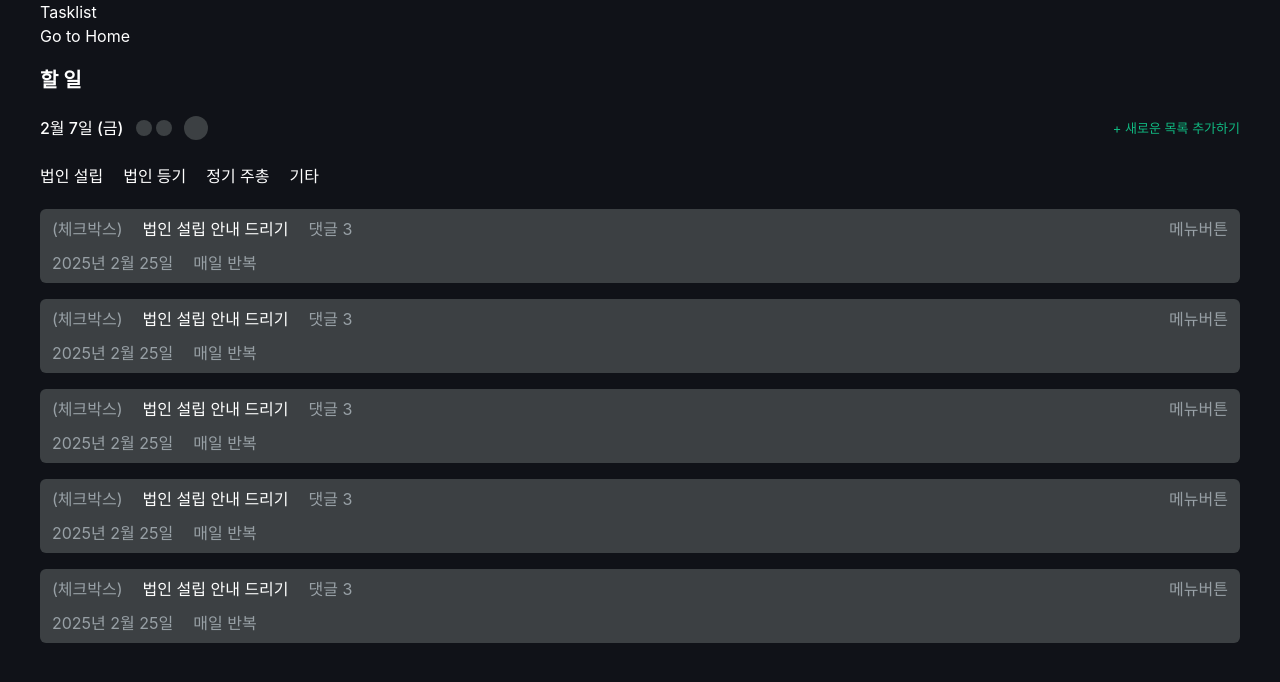
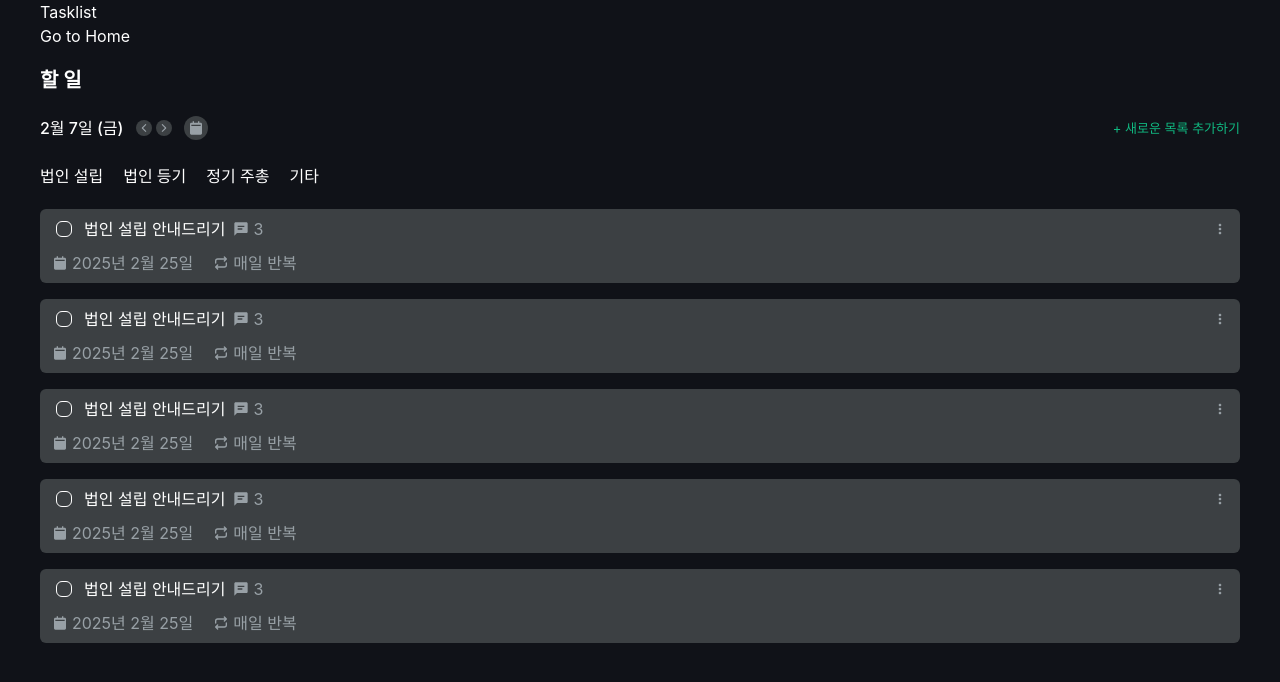
Before and after one commit to changhui-chan/TeamSync, a Next.js app: page /1/tasklist in a window 1280 px wide. Shown: the top 682 px of the page. Built offline with nearby package versions, Linux system fonts and the light colour scheme.

Commit message:
✨ feat: 아이콘 추가 및 라디오 구현

```diff
--- a/package.json
+++ b/package.json
@@ -34,7 +34,8 @@
     "react-merge-refs": "^2.1.1",
     "react-responsive": "^10.0.0",
     "react-toastify": "^11.0.3",
-    "vercel": "^40.1.0"
+    "vercel": "^40.1.0",
+    "react-icons": "^5.4.0"
   },
   "devDependencies": {
     "@eslint/eslintrc": "^3.2.0",
--- a/src/feature/[teamid]/tasklist/TaskItem.tsx
+++ b/src/feature/[teamid]/tasklist/TaskItem.tsx
@@ -1,17 +1,58 @@
+import { useState } from 'react';
+import {
+  BiCheck,
+  BiDotsVerticalRounded,
+  BiSolidCalendarAlt,
+  BiSolidCommentDetail,
+} from 'react-icons/bi';
+import { TbRepeat } from 'react-icons/tb';
+
 const TaskItem = () => {
+  const [isDone, setIsDone] = useState(false);
+  const handleDone = () => {
+    setIsDone(!isDone);
+  };
+  const title = '법인 설립 안내드리기';
+
   return (
     <div className="flex h-[74px] flex-col justify-between rounded-md bg-black-300 px-3 py-2">
-      <div className="flex justify-between">
-        <div className="flex gap-5">
-          <p className="text-white-500">(체크박스)</p>
-          <p>법인 설립 안내 드리기</p>
-          <p className="text-white-500">댓글 3</p>
+      <div className="flex items-center justify-between">
+        <div className="flex gap-2">
+          <label className="relative h-6 w-6">
+            <input
+              type="radio"
+              value={title}
+              name={'checkbox'}
+              checked={isDone}
+              onChange={handleDone}
+              onClick={handleDone}
+              className="h-6 w-6 appearance-none"
+            />
+            {isDone ? (
+              <BiCheck className={`absolute left-1 top-1 z-10 h-4 w-4`} />
+            ) : (
+              <></>
+            )}
+            <div
+              className={`absolute left-1 top-1 h-4 w-4 rounded-md border ${isDone ? 'border-green-500 bg-green-500' : 'border-white-100'}`}
+            />
+          </label>
+          <p className={`${isDone ? 'line-through' : ''}`}>{title}</p>
+          <p className="flex items-center gap-1 text-white-500">
+            <BiSolidCommentDetail />3
+          </p>
         </div>
-        <p className="text-white-500">메뉴버튼</p>
+        <BiDotsVerticalRounded className="text-white-500" />
       </div>
       <div className="flex gap-5">
-        <p className="text-white-500">2025년 2월 25일</p>
-        <p className="text-white-500">매일 반복</p>
+        <p className="flex items-center gap-1 text-white-500">
+          <BiSolidCalendarAlt />
+          2025년 2월 25일
+        </p>
+        <p className="flex items-center gap-1 text-white-500">
+          <TbRepeat />
+          매일 반복
+        </p>
       </div>
     </div>
   );
--- a/src/feature/[teamid]/tasklist/TaskListPage.tsx
+++ b/src/feature/[teamid]/tasklist/TaskListPage.tsx
@@ -1,4 +1,8 @@
+'use client';
+
 import Link from 'next/link';
+import { BiSolidCalendarAlt } from 'react-icons/bi';
+import { IoIosArrowBack, IoIosArrowForward } from 'react-icons/io';
 
 import TaskItem from '@/feature/[teamid]/tasklist/TaskItem';
 
@@ -17,10 +21,16 @@ const TasklistPage = () => {
             <div className="flex items-center gap-3">
               <p className="text-base font-medium">2월 7일 (금)</p>
               <div className="flex gap-1">
-                <button className="h-4 w-4 rounded-full bg-black-300"></button>
-                <button className="h-4 w-4 rounded-full bg-black-300"></button>
+                <button className="h-4 w-4 rounded-full bg-black-300">
+                  <IoIosArrowBack className="m-auto h-3 w-3 text-white-500" />
+                </button>
+                <button className="h-4 w-4 rounded-full bg-black-300">
+                  <IoIosArrowForward className="m-auto h-3 w-3 text-white-500" />
+                </button>
               </div>
-              <button className="h-6 w-6 rounded-full bg-black-300"></button>
+              <button className="h-6 w-6 rounded-full bg-black-300">
+                <BiSolidCalendarAlt className="m-auto h-4 w-4 text-white-500" />
+              </button>
             </div>
             <p className="font-normal text-sm text-green-300">
               + 새로운 목록 추가하기
```
Also changed, not shown: 1 other file (tests, documents, lock files or other folders).
